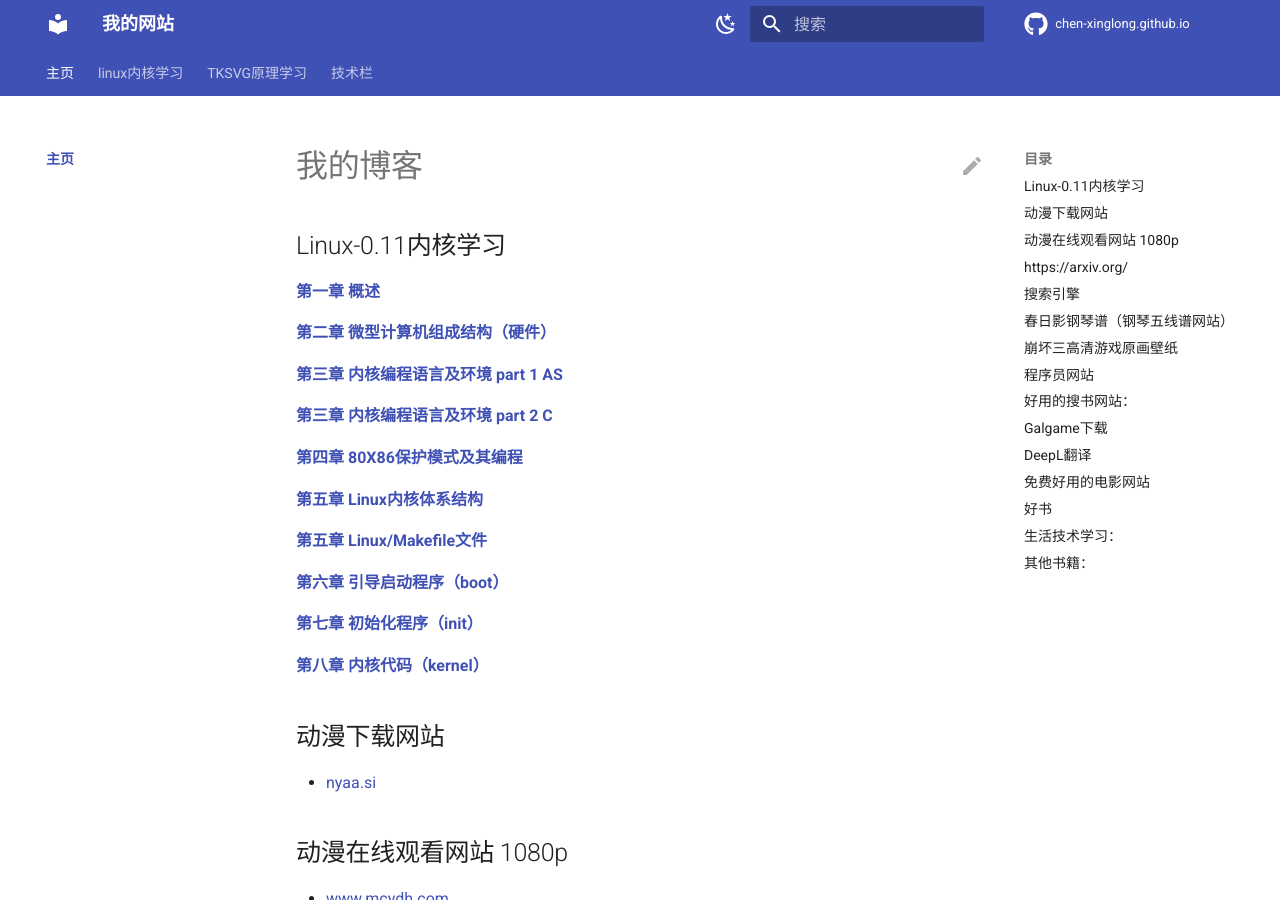
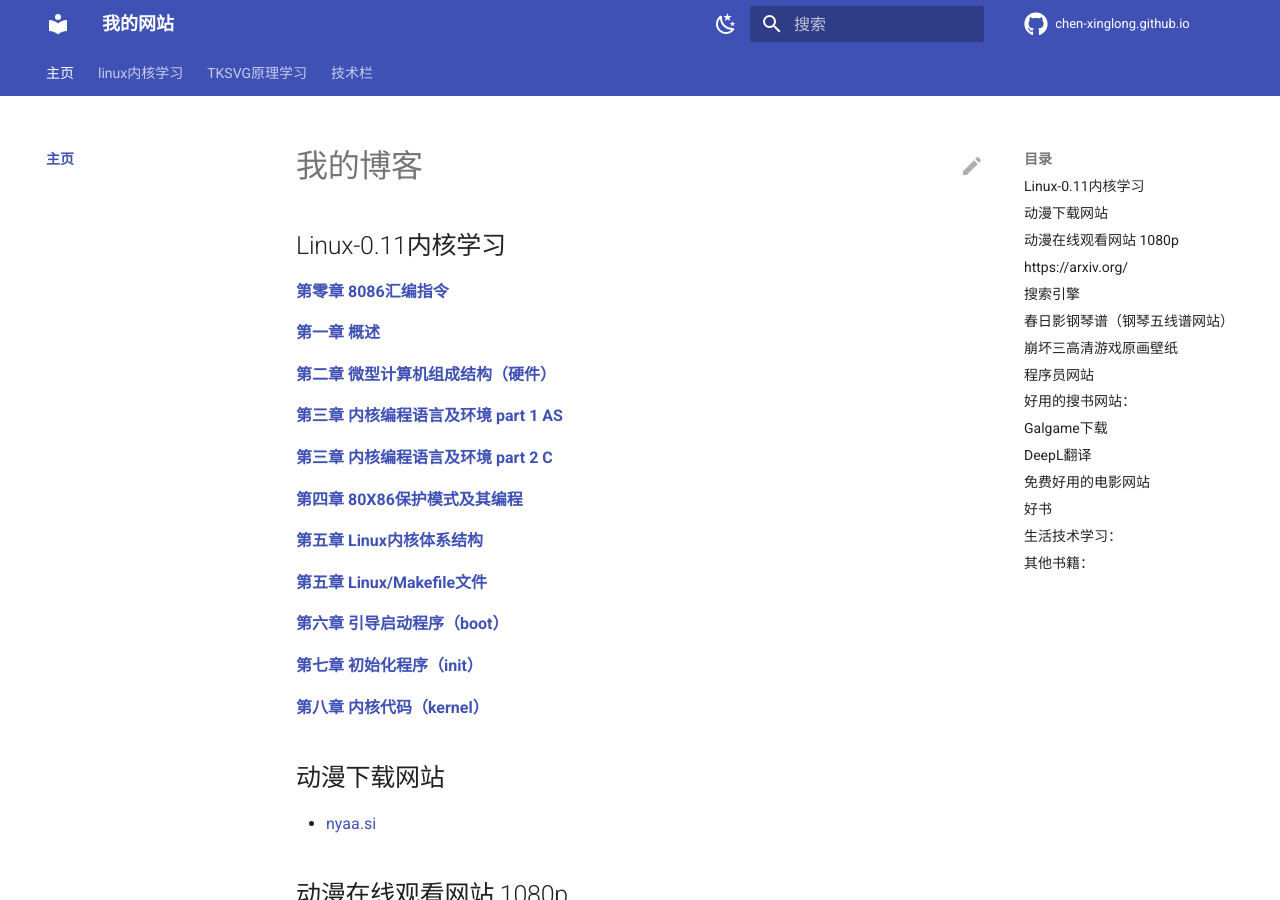
Before and after one commit to chen-xinglong/chen-xinglong.github.io, an MkDocs documentation site: the page built from docs/index.md, in a window 1280 px wide and 900 px high. Built offline with MkDocs 1.6.1 and Material for MkDocs 9.7.7, drawn with Linux system fonts in a browser that asks for light colours; comment, search, counter and statistics services are not loaded.

Commit message:
update mkdocs.yml index.md

```diff
--- a/docs/index.md
+++ b/docs/index.md
@@ -5,6 +5,8 @@ comments: true
 # 我的博客
 
 ## Linux-0.11内核学习
+
+**[第零章 8086汇编指令](./linux011/8086asm.md)**
 
 **[第一章 概述](./linux011/p1.md)**
 
--- a/mkdocs.yml
+++ b/mkdocs.yml
@@ -9,6 +9,7 @@ nav:
       - index.md
   - linux内核学习:
       - linux011/index.md
+      - 第零章 8086汇编: linux011/8086asm.md
       - 第一章 概述: linux011/p1.md
       - 第二章 微型计算机组成结构（硬件）: linux011/p2.md
       - 第三章 内核编程语言及环境 part 1 AS: linux011/p3-as.md
```
